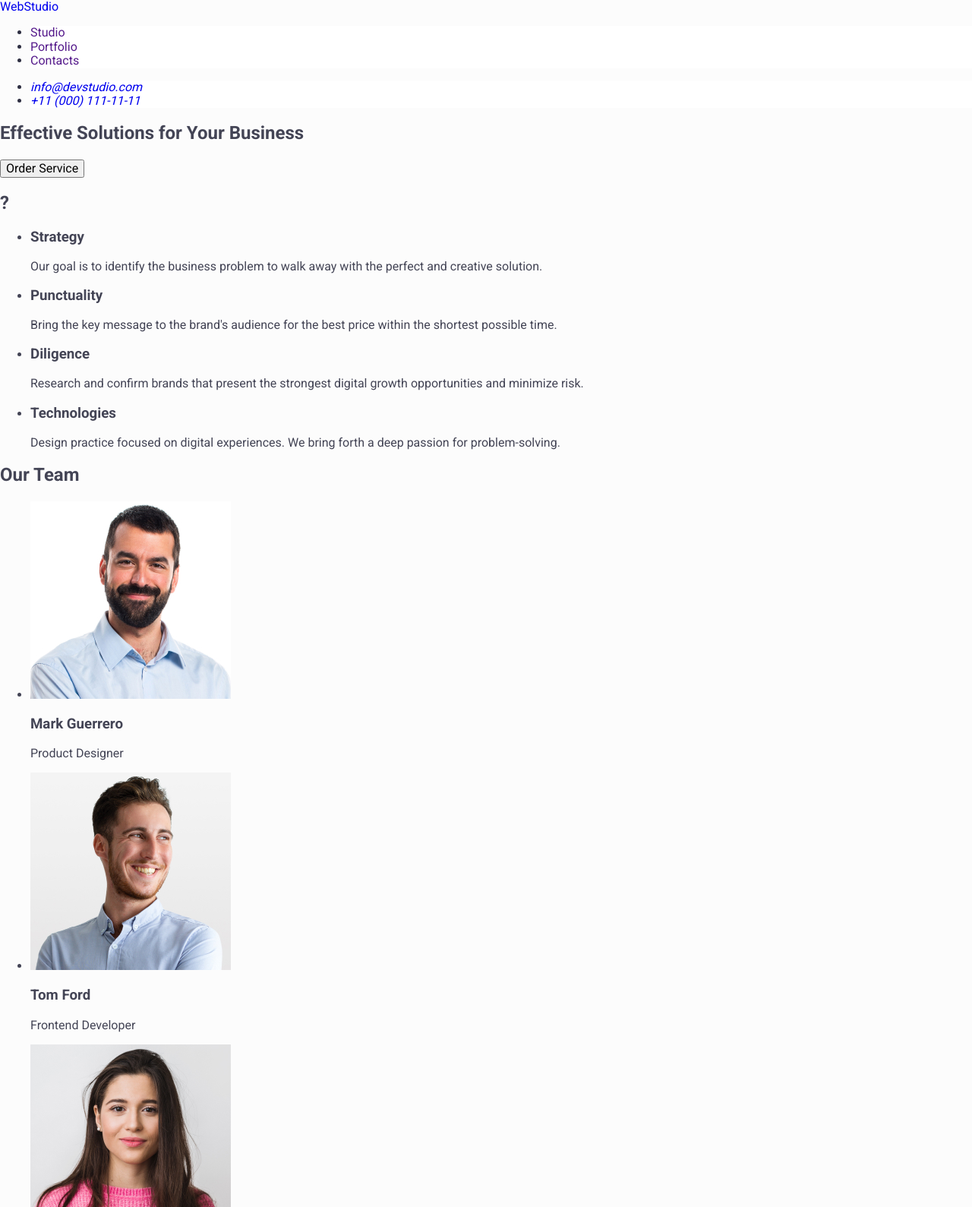
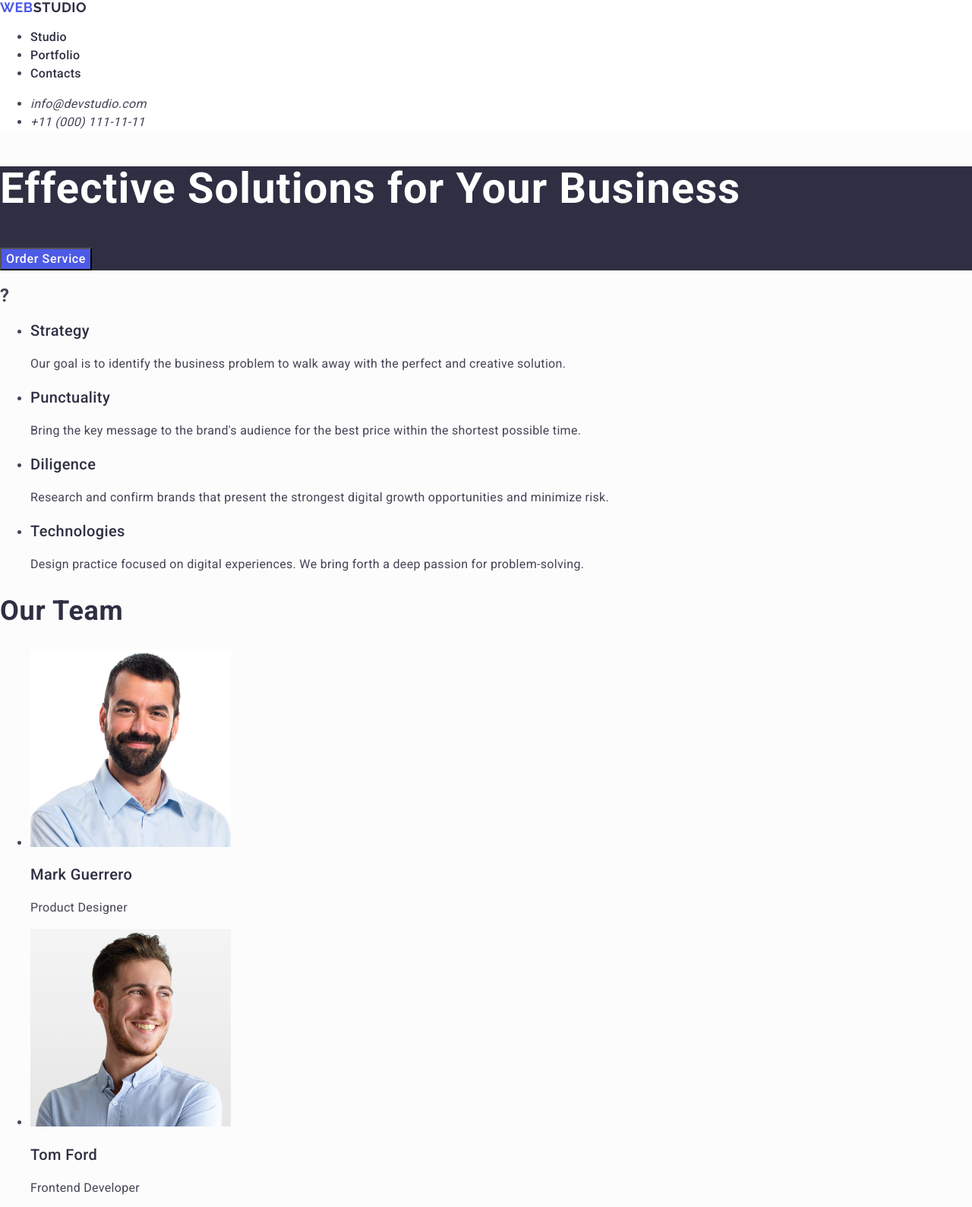
Before and after one commit to JeinKh/goit-markup-hw-02, a plain HTML site: page index.html in a window 1280 px wide. Shown: the top 1589 px of the page at 76% size. Drawn offline with nearby package versions, Linux system fonts and the light colour scheme.

Commit message:
changed index.html and style.css

```diff
--- a/css/style.css
+++ b/css/style.css
@@ -6,8 +6,145 @@ body{
 a{
     text-decoration: none;
 }
-.header ul li{
-    background-color: #FFFFFF;
+
+.main-head{
+    background-color: #fff;
+}
+
+.logo{
     color: #2E2F42;
+    font-family: Raleway;
+    font-size: 18px;
+    font-weight: 700;
+    line-height: 1.16;
+    letter-spacing: 0.54px;
+    text-transform: uppercase;
 }
-/*font-family: 'Raleway', sans-serif;*/
+
+.logo .accent{
+    color: #4D5AE5;
+}
+
+.page-nav .link{
+    color: #2E2F42;
+    font-size: 16px;
+    font-weight: 500;
+    line-height: 1.5;
+    letter-spacing: 0.32px;
+}
+
+.page-nav .link:hover,
+.page-nav .link:focus,
+.page-nav .link:active{
+    color: #4D5AE5;
+}
+
+.page-address .address-link{
+    color: currentColor;
+    font-size: 16px;
+    line-height: 1.5;
+    letter-spacing: 0.32px;
+}
+
+.page-address .address-link:hover,
+.page-address .address-link:focus{
+    color: #4D5AE5;
+}
+
+.main-page-body{
+    background-color: #2E2F42;
+}
+
+.main-page-body .main-title{
+    color: #fff;
+    font-size: 56px;
+    font-weight: 700;
+    line-height: 1.07;
+    letter-spacing: 1.12px;
+}
+
+.main-page-body .main-btn{
+    background-color: #4D5AE5;
+    font-size: 16px;
+    font-weight: 500;
+    line-height: 1.5;
+    letter-spacing: 0.64px;
+    color: #fff;
+    cursor: pointer;
+}
+
+.advant .advant-title{
+    color: #2E2F42;
+    font-size: 20px;
+    font-weight: 500;
+    line-height: 1.2;
+    letter-spacing: 0.4px;
+}
+
+.advant .advant-text{
+    font-size: 16px;
+    line-height: 1.5;
+    letter-spacing: 0.32px;
+}
+
+.team-title{
+    color: #2E2F42;
+    font-size: 36px;
+    font-weight: 700;
+    line-height: 1.11;
+    letter-spacing: 0.72px;
+    text-transform: capitalize;
+}
+
+.team .name-title{
+    color: #2E2F42;
+    font-size: 20px;
+    font-weight: 500;
+    line-height: 1.2;
+    letter-spacing: 0.4px;
+}
+
+.team .name-text{
+    font-size: 16px;
+    line-height: 1.5;
+    letter-spacing: 0.32px;
+}
+
+.portfolio .port-title{
+    color: #2E2F42;
+    font-size: 20px;
+    font-weight: 500;
+    line-height: 1.2;
+    letter-spacing: 0.4px;
+}
+
+.portfolio .port-text{
+    font-size: 16px;
+    line-height: 1.5;
+    letter-spacing: 0.32px;
+}
+
+.footer{
+    background-color: #2E2F42;
+    color: #F4F4FD;
+}
+
+.footer .foot-text{
+    font-size: 16px;
+    line-height: 1.5;
+    letter-spacing: 0.32px;
+}
+
+.foot-logo{
+    color: #F4F4FD;
+    font-family: Raleway;
+    font-size: 18px;
+    font-weight: 700;
+    line-height: 1.16;
+    letter-spacing: 0.54px;
+    text-transform: uppercase;
+}
+
+.foot-accent{
+    color: #4D5AE5;
+}
--- a/index.html
+++ b/index.html
@@ -16,57 +16,57 @@
 </head>
 
 <body>
-    <header class="header">
+    <header class="main-head">
         <nav>
-            <a href="./index.html"> <span class="accent">Web</span>Studio</a>
-            <ul>
-                <li><a href="">Studio</a></li>
-                <li><a href="">Portfolio</a></li>
-                <li><a href="">Contacts</a></li>
+            <a href="./index.html" class="logo"> <span class="accent">Web</span>Studio</a>
+            <ul class="page-nav">
+                <li><a href="" class="link">Studio</a></li>
+                <li><a href="" class="link">Portfolio</a></li>
+                <li><a href="" class="link">Contacts</a></li>
             </ul>
         </nav>
         <address>
-            <ul>
-                <li><a href="mailto:info@devstudio.com">info@devstudio.com</a></li>
-                <li><a href="tel:+110001111111">+11 (000) 111-11-11</a></li>
+            <ul class="page-address">
+                <li><a href="mailto:info@devstudio.com" class="address-link">info@devstudio.com</a></li>
+                <li><a href="tel:+110001111111" class="address-link">+11 (000) 111-11-11</a></li>
             </ul>
         </address>
     </header>
     <main>
-        <section>
-            <h1>Effective Solutions for Your Business</h1>
-            <button type="button">Order Service</button>
+        <section class="main-page-body">
+            <h1 class="main-title">Effective Solutions for Your Business</h1>
+            <button type="button" class="main-btn">Order Service</button>
         </section>
 
         <section>
             <h2>?</h2>
-            <ul>
+            <ul class="advant">
                 <li>
-                    <h3>Strategy</h3>
-                <p>
+                    <h3 class="advant-title">Strategy</h3>
+                <p class="advant-text">
                     Our goal is to identify the business
                     problem to walk away with the perfect and creative solution.
                 </p>
                 </li>
                 <li>
-                    <h3>Punctuality</h3>
-                <p>
+                    <h3 class="advant-title">Punctuality</h3>
+                <p class="advant-text">
                     Bring the key message to the
                     brand's audience for the best price
                     within the shortest possible time.
                 </p>
                 </li>
                 <li>
-                    <h3>Diligence</h3>
-                <p>
+                    <h3 class="advant-title">Diligence</h3>
+                <p class="advant-text">
                     Research and confirm brands
                     that present the strongest digital growth
                     opportunities and minimize risk.
                 </p>
                 </li>
                 <li>
-                    <h3>Technologies</h3>
-                <p>
+                    <h3 class="advant-title">Technologies</h3>
+                <p class="advant-text">
                     Design practice focused on digital
                     experiences. We bring forth a deep
                     passion for problem-solving.
@@ -76,64 +76,64 @@
         </section>
 
         <section>
-            <h2>Our Team</h2>
-            <ul>
+            <h2 class="team-title">Our Team</h2>
+            <ul class="team">
                 <li>
                     <img src="./images/Mark_Guerrero.jpg" alt="Mark_Guerrero" width="264" height="260">
-                    <h3>Mark Guerrero</h3>
-                    <p>Product Designer</p>
+                    <h3 class="name-title">Mark Guerrero</h3>
+                    <p class="name-text">Product Designer</p>
                 </li>
                 <li>
                     <img src="./images/Tom_Ford.jpg" alt="Tom_Ford" width="264" height="260">
-                    <h3>Tom Ford</h3>
-                    <p>Frontend Developer</p>
+                    <h3 class="name-title">Tom Ford</h3>
+                    <p class="name-text">Frontend Developer</p>
                 </li>
                 <li>
                     <img src="./images/Camila_Garcia.jpg" alt="Camila_Garcia" width="264" height="260">
-                    <h3>Camila Garcia</h3>
-                    <p>Marketing</p>
+                    <h3 class="name-title">Camila Garcia</h3>
+                    <p class="name-text">Marketing</p>
                 </li>
                 <li>
                     <img src="./images/Daniel_Wilson.jpg" alt="Daniel_Wilson" width="264" height="260">
-                    <h3>Daniel Wilson</h3>
-                    <p>UI Designer</p>
+                    <h3 class="name-title">Daniel Wilson</h3>
+                    <p class="name-text">UI Designer</p>
                 </li>
             </ul>
         </section>
 
         <section>
-            <h2>Our Portfolio</h2>
-            <ul>
+            <h2 class="portfolio-title">Our Portfolio</h2>
+            <ul class="portfolio">
                 <li><img src="./images/banking_app.jpg" alt="banking_app" width="360" height="300">
-                <h3>Banking App</h3>
-                <p>App</p>
+                <h3 class="port-title">Banking App</h3>
+                <p class="port-text">App</p>
                 </li>
                 <li><img src="./images/cashless_payment.jpg" alt="cashless_payment" width="360" height="300">
-                <h3>Cashless Payment</h3>
-                <p>Marketing</p>
+                <h3 class="port-title">Cashless Payment</h3>
+                <p class="port-text">Marketing</p>
                 </li>
                 <li><img src="./images/meditation_app.jpg" alt="meditation_app" width="360" height="300">
-                <h3>Meditation App</h3>
-                <p>App</p>
+                <h3 class="port-title">Meditation App</h3>
+                <p class="port-text">App</p>
                 </li>
                 <li><img src="./images/taxi_service.jpg" alt="taxi_service" width="360" height="300">
-                <h3>Taxi Service</h3>
-                <p>Marketing</p>
+                <h3 class="port-title">Taxi Service</h3>
+                <p class="port-text">Marketing</p>
                 </li>
                 <li><img src="./images/screen_illustrations.jpg" alt="screen_illustrations" width="360" height="300">
-                <h3>Screen Illustrations</h3>
-                <p>Design</p>
+                <h3 class="port-title">Screen Illustrations</h3>
+                <p class="port-text">Design</p>
                 </li>
                 <li><img src="./images/online_courses.jpg" alt="online_courses" width="360" height="300">
-                <h3>Online Courses</h3>
-                <p>Marketing</p>
+                <h3 class="port-title">Online Courses</h3>
+                <p class="port-text">Marketing</p>
                 </li>
             </ul>
         </section>
     </main>
-    <footer>
-        <a href="./index.html">WebStudio</a>
-        <p>
+    <footer class="footer">
+        <a href="./index.html" class="foot-logo"> <span class="foot-accent">Web</span>Studio</a>
+        <p class="foot-text">
             Increase the flow of customers and
             sales for your business with digital
             marketing & growth solutions.
```
